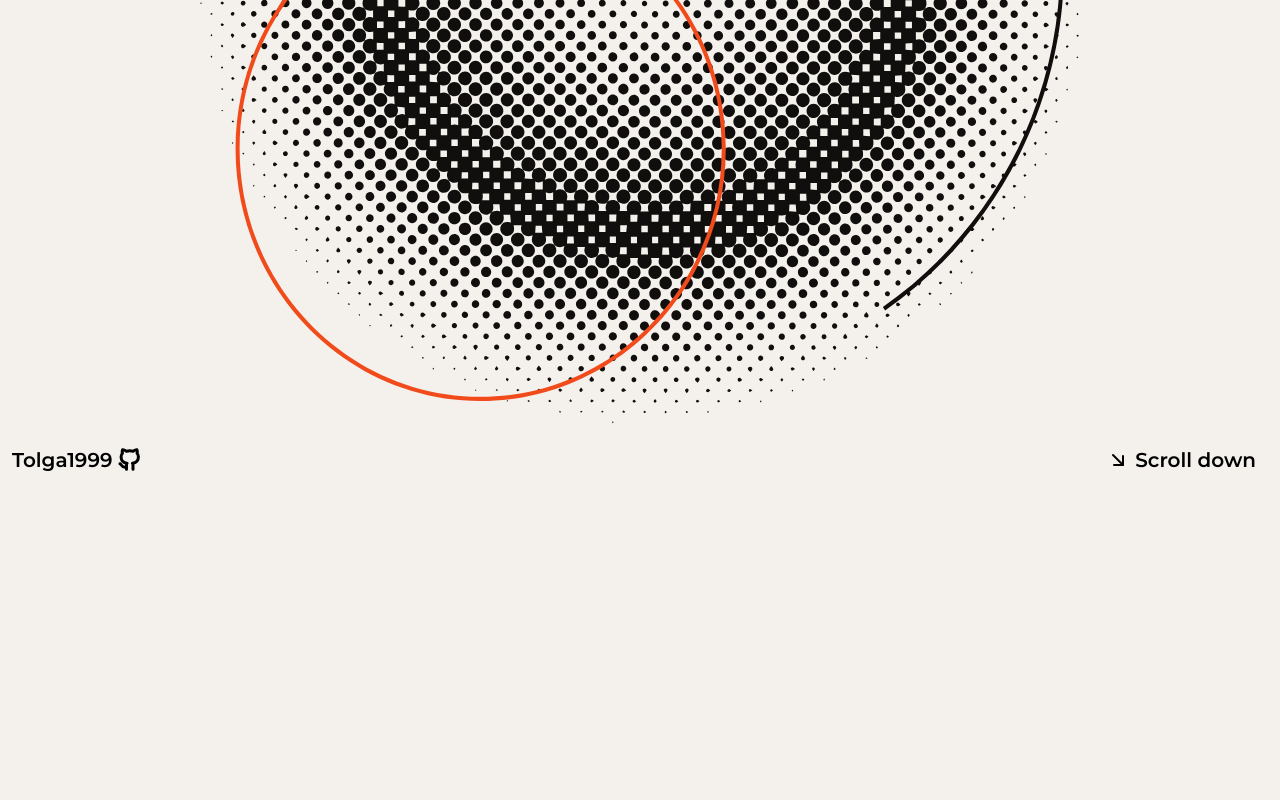
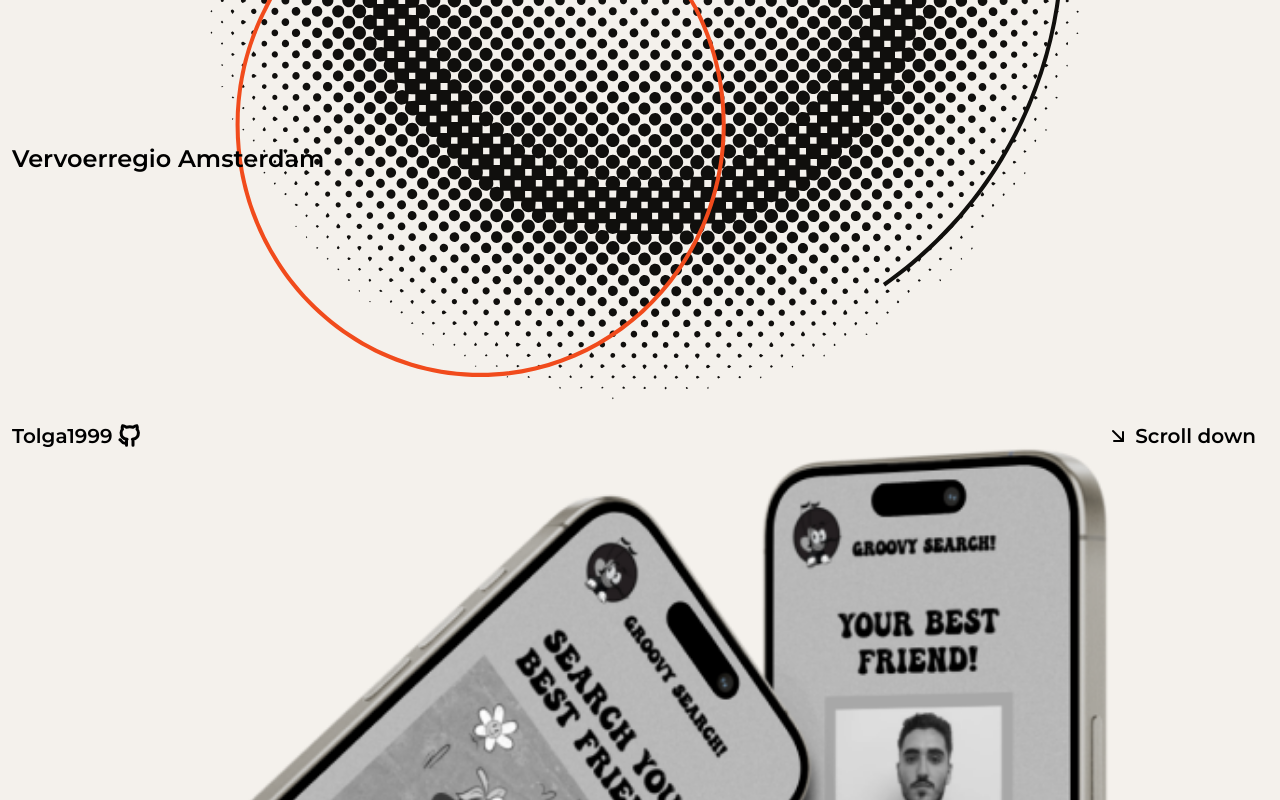
Before and after one commit to Tolga1999/Portfolio, a Nuxt app: page / in a window 1280 px wide. Shown: the part 2280-3080 px from the top of the page. Before the commit the page ends 2776 px from the top, so only its background shows below. Built offline with nearby package versions, Linux system fonts and the light colour scheme.

Commit message:
project component af

```diff
--- a/app.vue
+++ b/app.vue
@@ -185,6 +185,8 @@ export default {
       </div>
     </div>
   </section>
+
+  <Project />
 </template>
 
 <style>
--- a/assets/css/global.css
+++ b/assets/css/global.css
@@ -9,6 +9,7 @@
 }
 
 *{
+    box-sizing: border-box;
     margin: 0;
     padding: 0;
     font-family: 'Montserrat', sans-serif;
--- /dev/null
+++ b/components/Project.vue
@@ -0,0 +1,61 @@
+<script>
+</script>
+
+<template>
+    <section class="last-section">
+        <h3>Vervoerregio Amsterdam</h3>
+        <article>
+            <img src="/img/iPhone15pro.png" alt="iphone 15 pro project foto">
+            <div>
+                <p>Project for Vervoerregio Amsterdam focusing on WCAG guidelines and the specific check ups between their
+                    partners.
+                </p>
+                <a href="/">See more</a>
+            </div>
+            <hr>
+        </article>
+    </section>
+</template>
+
+<style scoped>
+section {
+    display: flex;
+    flex-direction: column;
+    justify-content: space-between;
+}
+
+article {
+    display: flex;
+    flex-direction: column;
+    justify-content: space-between;
+    flex-grow: 0.4;
+}
+
+div{
+    display: flex;
+    flex-direction: column;
+    justify-content: space-around;
+    flex-grow: 0.4;
+}
+
+img {
+    width: 100%;
+}
+
+p {
+    margin: 0;
+}
+
+a {
+    font-weight: 600;
+    text-decoration: none;
+    color: var(--c-text);
+    border: 3px solid var(--c-border-bottom);
+    padding: 0.5em 1em;
+   width: 30%;
+}
+
+hr {
+    margin-bottom: 1.5em;
+}
+</style>
```
Also changed, not shown: public/img/iPhone15pro.png (added).
